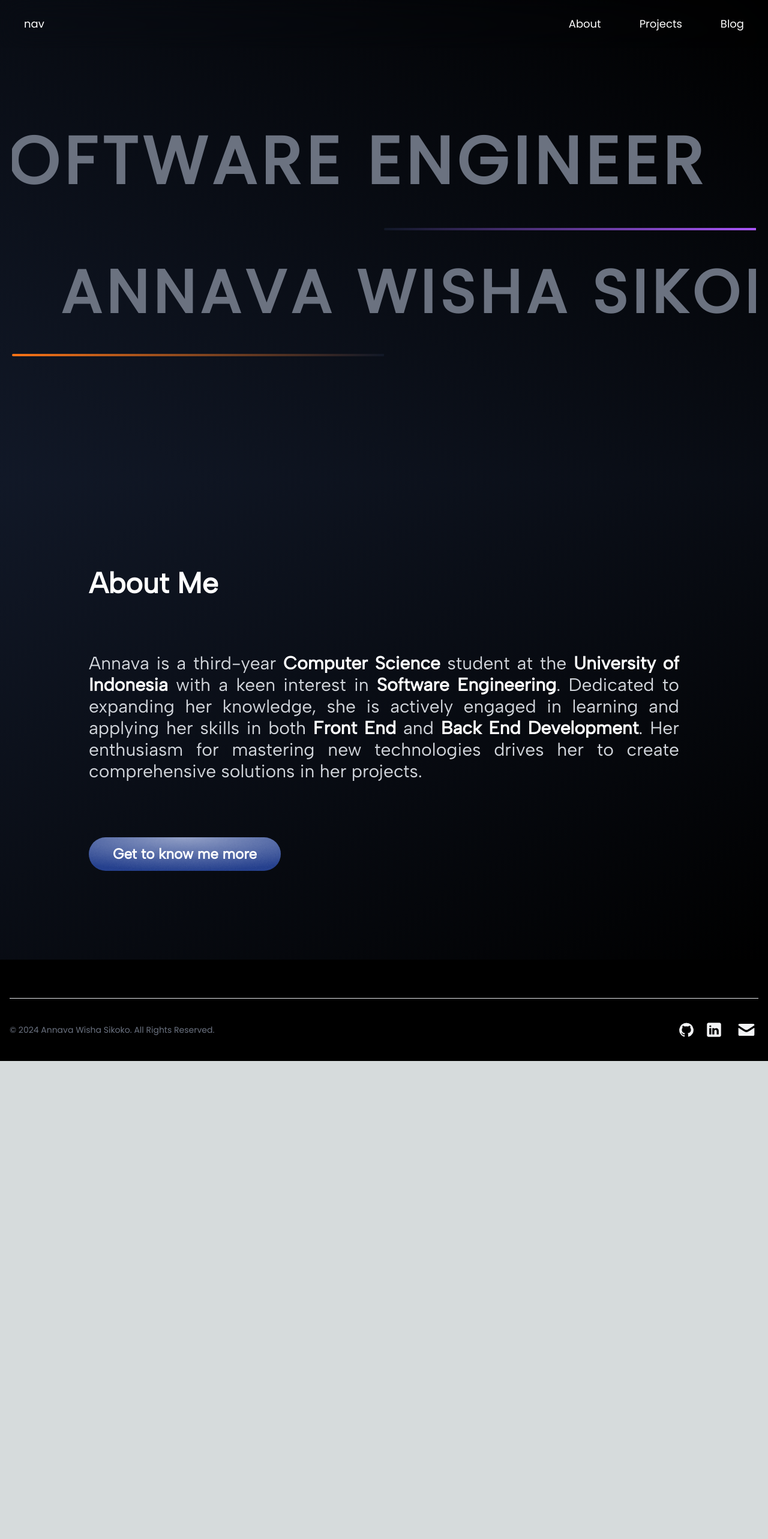
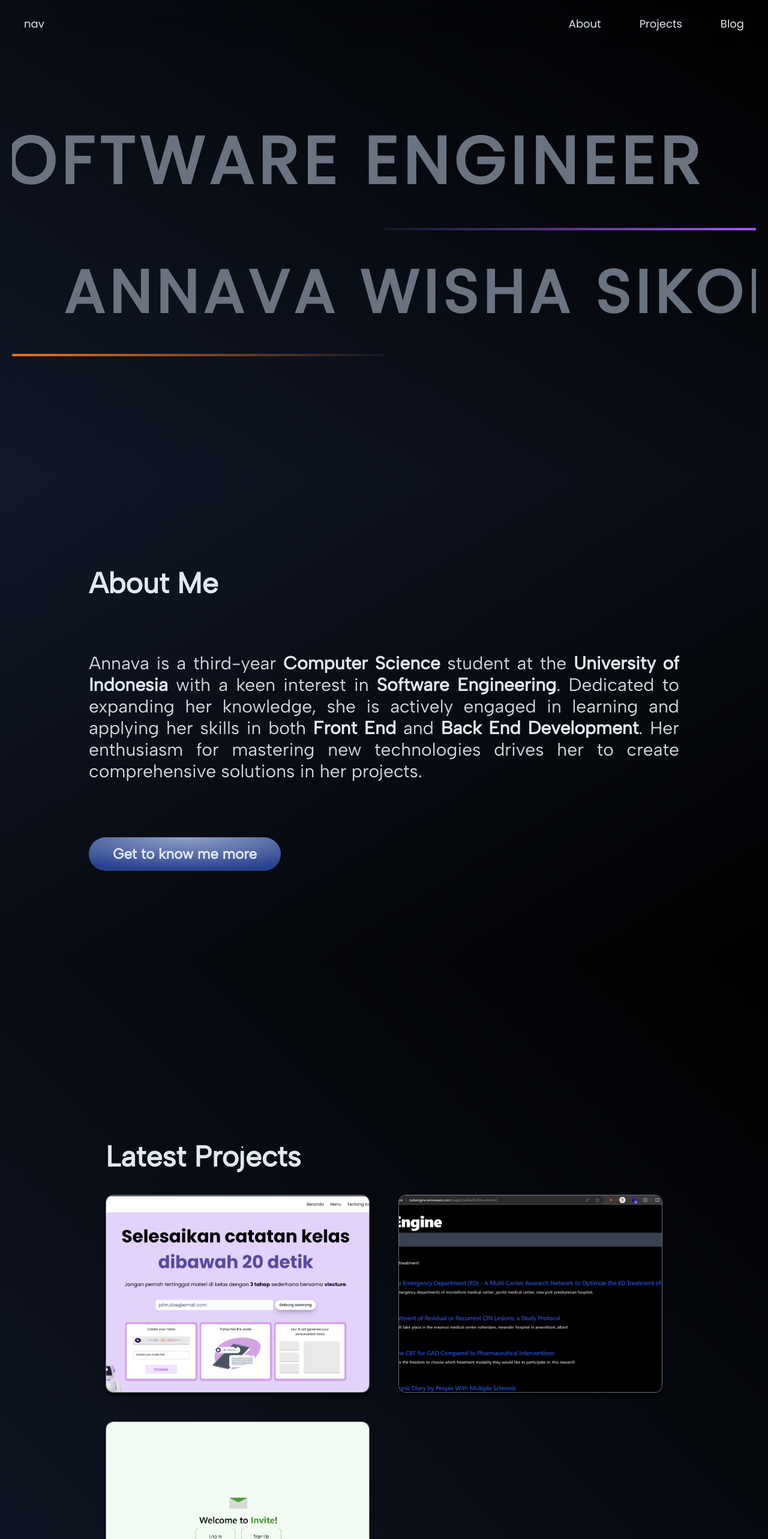
Before and after one commit to annavaws/annavaws.github.io, a Next.js app: page / in a window 1280 px wide. Shown: the top 2566 px of the page at 60% size. Before the commit the page ends 1769 px from the top, so only its background shows below. Built offline with nearby package versions, Linux system fonts and the light colour scheme.

Commit message:
style: change text-white to text-slate-200

```diff
--- a/src/components/elements/footer.tsx
+++ b/src/components/elements/footer.tsx
@@ -4,7 +4,7 @@ import { poppins } from "@/styles/fonts";
 
 const Footer = () => {
   return (
-    <div className="bg-black">
+    <div className="bg-black/20">
       <div className="mx-auto w-full max-w-screen-xl p-4 py-6 lg:py-8">
         <div className="md:flex md:justify-between">
           <div className="grid grid-cols-2 gap-8 sm:gap-6 sm:grid-cols-3"></div>
--- a/src/components/elements/navbar.tsx
+++ b/src/components/elements/navbar.tsx
@@ -26,7 +26,7 @@ const Navbar = () => {
     <nav
       className={`${
         poppins.className
-      } backdrop-blur-xl fixed top-0 left-0 right-0 z-50 w-full h-[10vh] flex flex-row justify-between items-center px-10 text-white ${
+      } backdrop-blur-xl fixed top-0 left-0 right-0 z-50 w-full h-[10vh] flex flex-row justify-between items-center px-10 text-slate-200 ${
         hasScrolled ? "border-b border-gray-400" : ""
       }`}
     >
@@ -45,7 +45,7 @@ const Navbar = () => {
       >
         <Link href="/about">
           <span
-            className="text-white text-lg hover:text-orange-500 hover:underline hover:underline-offset-4"
+            className="text-slate-200 text-lg hover:text-orange-500 hover:underline hover:underline-offset-4"
             onClick={() => setIsOpen(false)}
           >
             About
@@ -53,7 +53,7 @@ const Navbar = () => {
         </Link>
         <Link href="/project">
           <span
-            className="text-white text-lg hover:text-orange-500 hover:underline hover:underline-offset-4"
+            className="text-slate-200 text-lg hover:text-orange-500 hover:underline hover:underline-offset-4"
             onClick={() => setIsOpen(false)}
           >
             Projects
@@ -61,7 +61,7 @@ const Navbar = () => {
         </Link>
         <Link href="/blog">
           <span
-            className="text-white text-lg hover:text-orange-500 hover:underline hover:underline-offset-4"
+            className="text-slate-200 text-lg hover:text-orange-500 hover:underline hover:underline-offset-4"
             onClick={() => setIsOpen(false)}
           >
             Blog
--- a/src/components/modules/AboutModules/index.tsx
+++ b/src/components/modules/AboutModules/index.tsx
@@ -20,7 +20,7 @@ export default function AboutMore() {
               className="rounded-full shadow-lg"
             />
           </div>
-          <div className="lg:w-1/2 flex flex-col items-center text-white">
+          <div className="lg:w-1/2 flex flex-col items-center text-slate-200">
             <h1 className="font-bold text-4xl md:text-6xl text-center mb-5">
               About Me
             </h1>
@@ -47,7 +47,7 @@ export default function AboutMore() {
             </p>
           </div>
         </div>
-        <div className="mt-14 flex justify-end  text-white text-opacity-80 text-sm md:text-base hover:underline animate-bounce ">
+        <div className="mt-14 flex justify-end  text-slate-200 text-opacity-80 text-sm md:text-base hover:underline animate-bounce ">
           {" "}
           <Link href="/project" className="flex  whitespace-nowrap  space-x-2 ">
             <span>Discover more about my projects here</span>
--- a/src/components/modules/BlogModules/index.tsx
+++ b/src/components/modules/BlogModules/index.tsx
@@ -45,7 +45,7 @@ const BlogPosts: React.FC = () => {
 
   return (
     <div
-      className={`${albert.className} blog-container bg-black text-white galaxy-background`}
+      className={`${albert.className} blog-container bg-black text-slate-200 galaxy-background`}
     >
       <div className="font-semibold text-4xl text-center md:ml-10 md:text-left p-8 pt-32 md:pt-40 mb-10">
         My Blog
--- a/src/components/modules/HomeModules/about.tsx
+++ b/src/components/modules/HomeModules/about.tsx
@@ -8,23 +8,25 @@ export default function About() {
       <div
         className={`${albert.className} min-h-screen flex justify-center  bg-gradient-to-tl from-black to-gray-900 p-5`}
       >
-        <div className="flex flex-col text-white p-10 md:p-32 justify-between gap-10">
-          <div className="font-semibold  text-5xl md:text-5xl">About Me</div>
+        <div className="flex flex-col text-slate-200 p-10 md:p-32 justify-between gap-10">
+          <div className="font-semibold text-5xl md:text-5xl">About Me</div>
           <div className="text-2xl md:text-3xl text-justify text-gray-300 ">
             Annava is a third-year{" "}
-            <span className="text-white font-semibold">Computer Science</span>{" "}
+            <span className="text-slate-200 font-semibold">
+              Computer Science
+            </span>{" "}
             student at the{" "}
-            <span className="text-white font-semibold">
+            <span className="text-slate-200 font-semibold">
               University of Indonesia
             </span>{" "}
             with a keen interest in{" "}
-            <span className="text-white font-semibold">
+            <span className="text-slate-200 font-semibold">
               Software Engineering
             </span>
             . Dedicated to expanding her knowledge, she is actively engaged in
             learning and applying her skills in both{" "}
-            <span className="text-white font-semibold">Front End</span> and{" "}
-            <span className="text-white font-semibold">
+            <span className="text-slate-200 font-semibold">Front End</span> and{" "}
+            <span className="text-slate-200 font-semibold">
               Back End Development
             </span>
             . Her enthusiasm for mastering new technologies drives her to create
@@ -33,7 +35,7 @@ export default function About() {
 
           <div className="flex">
             <Link href={"/about"}>
-              <WoobleButton className="px-10">
+              <WoobleButton className="px-10 hover:duration-500">
                 <span className="font-semibold text-md md:text-2xl">
                   Get to know me more
                 </span>
--- a/src/components/modules/HomeModules/header.tsx
+++ b/src/components/modules/HomeModules/header.tsx
@@ -40,7 +40,7 @@ export default function Header() {
   }, []);
 
   return (
-    <div className="text-white  bg-gradient-to-tr from-gray-900 to-black p-5 min-h-screen flex justify-center items-center">
+    <div className="text-slate-200 bg-gradient-to-tr from-gray-900 to-black p-5 min-h-screen flex justify-center items-center">
       <div className="flex flex-col w-full h-full overflow-hidden gap-8 md:gap-2">
         <div
           className={`select-none flex gap-1 md:gap-2 font-bold text-[50px] md:text-[80px] lg:text-[110px] text-gray-500 ${poppins.className}`}
--- a/src/components/modules/HomeModules/latestproject.tsx
+++ b/src/components/modules/HomeModules/latestproject.tsx
@@ -58,11 +58,11 @@ export default function Latest() {
 
   return (
     <div
-      className={`${albert.className}  min-h-screen flex justify-center bg-gradient-to-b from-blue-900 to-black text-white`}
+      className={`${albert.className}  min-h-screen flex justify-center bg-gradient-to-bl from-black to-gray-900  backdrop-blur-xl text-slate-200`}
     >
       <div className="mt-32 w-full p-12">
-        <div className="flex flex-col gap-12">
-          <div className="font-semibold text-4xl text-left">
+        <div className="flex flex-col text-slate-200 p-10 md:p-32 justify-between gap-10">
+          <div className="font-semibold text-5xl md:text-5xl">
             Latest Projects
           </div>
           <div className="grid grid-cols-1 lg:grid-cols-2 gap-12">
@@ -94,7 +94,7 @@ export default function Latest() {
                       <div className="text-md italic font-bold flex flex-wrap gap-2">
                         {project.techStack.map((tech) => (
                           <Button2
-                            className="cursor-default hover:text-purple-300 hover:border-purple-300 px-6 py-2 bg-transparent text-white border-white border rounded-full"
+                            className="cursor-default hover:text-purple-300 hover:border-purple-300 px-6 py-2 bg-transparent text-slate-200 border-white border rounded-full"
                             key={tech}
                           >
                             {tech}
--- a/src/components/modules/ProjectModules/box.tsx
+++ b/src/components/modules/ProjectModules/box.tsx
@@ -88,7 +88,7 @@ export default function Box() {
 
   return (
     <div
-      className={`${albert.className}  min-h-screen flex justify-center bg-gradient-to-b from-blue-900 to-black text-white`}
+      className={`${albert.className}  min-h-screen flex justify-center bg-gradient-to-b from-blue-900 to-black text-slate-200`}
     >
       <div className="mt-32 w-full p-12 md:px-24 lg:p-12">
         <div className="flex flex-col gap-12">
@@ -124,7 +124,7 @@ export default function Box() {
                       <div className="text-md italic font-bold flex flex-wrap gap-2">
                         {project.techStack.map((tech) => (
                           <Button2
-                            className="cursor-default hover:text-purple-300 hover:border-purple-300 px-6 py-2 bg-transparent text-white border-white border rounded-full"
+                            className="cursor-default hover:text-purple-300 hover:border-purple-300 px-6 py-2 bg-transparent text-slate-200 border-white border rounded-full"
                             key={tech}
                           >
                             {tech}
--- a/src/pages/index.tsx
+++ b/src/pages/index.tsx
@@ -8,7 +8,7 @@ export default function Home() {
       <div className="relative z-10">
         <Header />
         <About />
-        {/* <Latest /> */}
+        <Latest />
       </div>
     </>
   );
```
